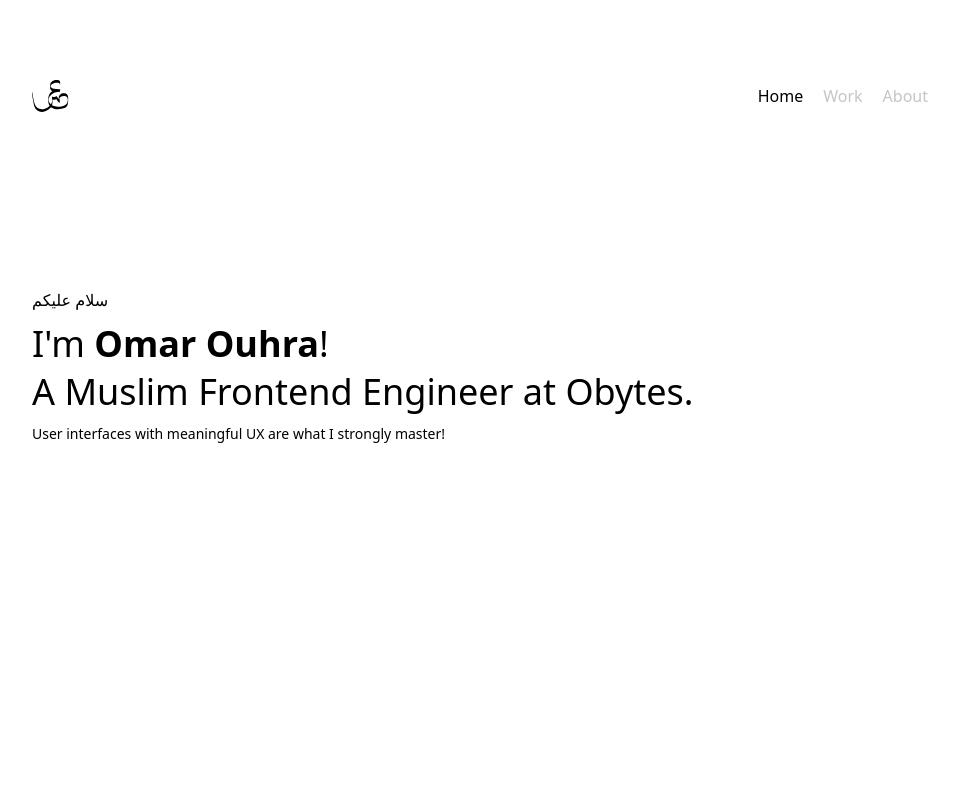
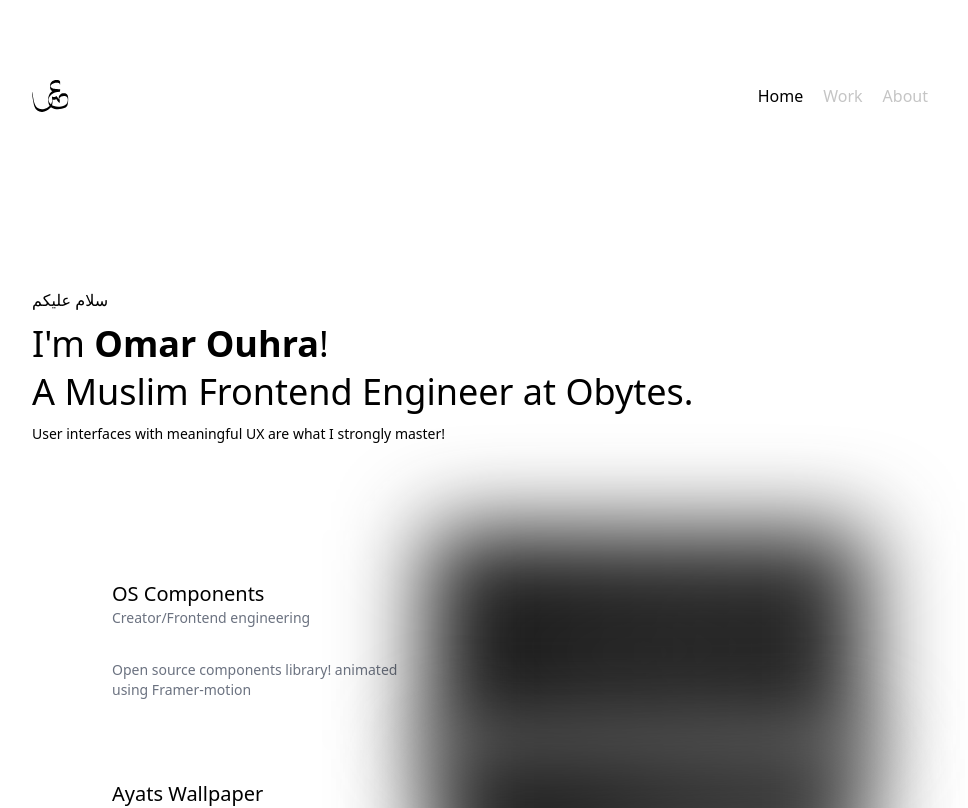
Before and after one commit to omarouhra/omarcode.me, a Next.js app: page / in a window 1280 px wide. Shown: the top 808 px of the page, without its empty margins (160-1128 px from the left). Built offline with nearby package versions, Linux system fonts and the light colour scheme.

Commit message:
feat: projects data & component

```diff
--- /dev/null
+++ b/src/components/CustomImage.tsx
@@ -0,0 +1,43 @@
+import type { StaticImageData } from "next/image";
+import Image from "next/image";
+import React, { useState } from "react";
+
+type ImageProps = {
+  alt: string;
+  imgSrc: StaticImageData | string | any;
+  className?: string;
+  priority?: boolean;
+  blur?: boolean;
+};
+
+function CustomImage({
+  alt,
+  imgSrc,
+  className,
+  priority,
+  blur = true,
+}: ImageProps) {
+  const [isLoading, setLoading] = useState(true);
+
+  return (
+    <Image
+      src={imgSrc}
+      alt={alt}
+      layout="fill"
+      objectFit="cover"
+      priority={priority}
+      className={`
+    ${className} duration-500 ease-in-out
+      ${
+        blur &&
+        (isLoading
+          ? "scale-110 blur-2xl grayscale"
+          : "scale-100 blur-0 grayscale-0")
+      }
+    `}
+      onLoadingComplete={() => setLoading(false)}
+    />
+  );
+}
+
+export default CustomImage;
--- /dev/null
+++ b/src/data/projects.js
@@ -0,0 +1,36 @@
+import ayats from "@/public/projects/ayats.png";
+import os from "@/public/projects/os.png";
+export const PROJECTS = [
+  {
+    title: "OS Components",
+    role: "Creator/Frontend engineering",
+    description: "Open source components library! animated using Framer-motion",
+    image: os,
+  },
+  {
+    title: "Ayats Wallpaper",
+    role: "Creator/Frontend engineering",
+    description:
+      "Open source components library of wallapapers that make you remember GOD",
+    image: ayats,
+  },
+  {
+    title: "OS Components",
+    role: "Creator/Frontend engineering",
+    description: "Open source components library! animated using Framer-motion",
+    image: os,
+  },
+  {
+    title: "Ayats Wallpaper",
+    role: "Creator/Frontend engineering",
+    description:
+      "Open source components library of wallapapers that make you remember GOD",
+    image: ayats,
+  },
+  {
+    title: "OS Components",
+    role: "Creator/Frontend engineering",
+    description: "Open source components library! animated using Framer-motion",
+    image: os,
+  },
+];
--- a/src/pages/index.tsx
+++ b/src/pages/index.tsx
@@ -1,11 +1,34 @@
 import Hero from "@/components/Hero";
-import LogoIcon from "@/icons/LogoIcon";
+
 import type { NextPage } from "next";
+import { PROJECTS } from "@/data/projects";
+import MaxWidth from "@/components/MaxWidth";
+import CustomImage from "@/components/CustomImage";
 
 const Home: NextPage = () => {
   return (
     <div>
       <Hero />
+
+      <MaxWidth>
+        {PROJECTS.map((project, index) => (
+          <div
+            key={index}
+            className={` flex items-center justify-center space-x-4`}
+          >
+            <div>
+              <h2 className="text-xl md:text-xl ">{project.title}</h2>
+              <p className="mb-8 text-sm text-gray-500">{project.role}</p>
+              <p className="max-w-xs text-sm text-gray-500">
+                {project.description}
+              </p>
+            </div>
+            <div className="relative h-[200px] w-[400px]">
+              <CustomImage imgSrc={project.image} alt={project.title} />
+            </div>
+          </div>
+        ))}
+      </MaxWidth>
     </div>
   );
 };
```
Also changed, not shown: public/projects/ayats.png (added), public/projects/os.png (added).
